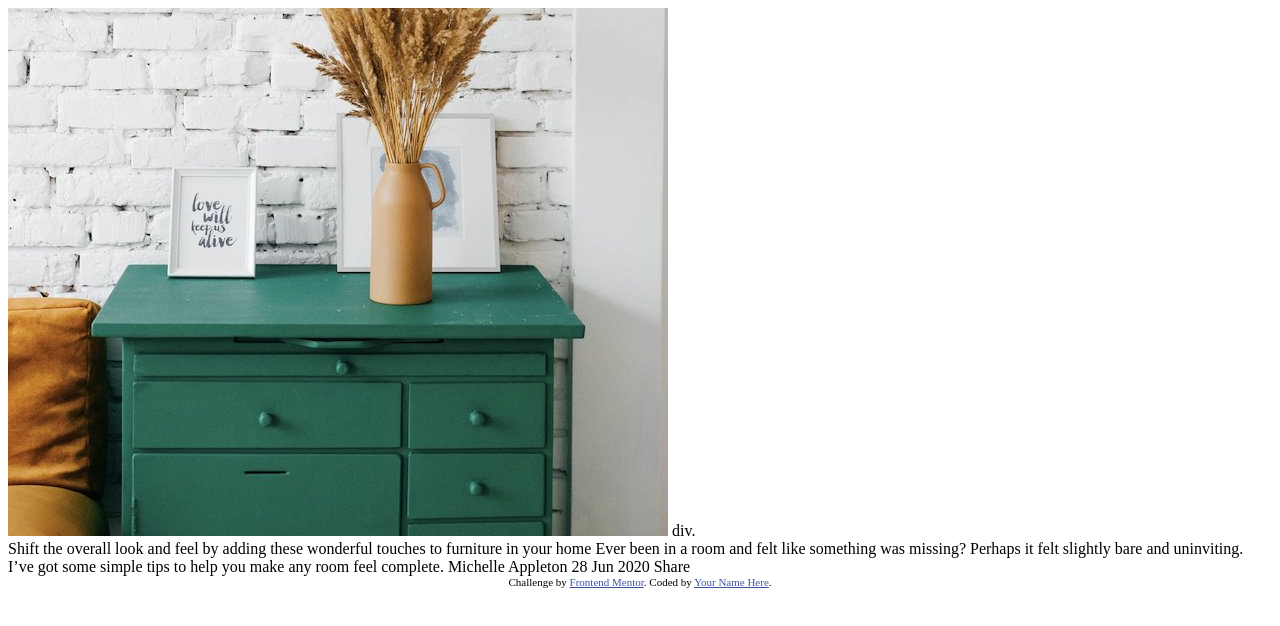
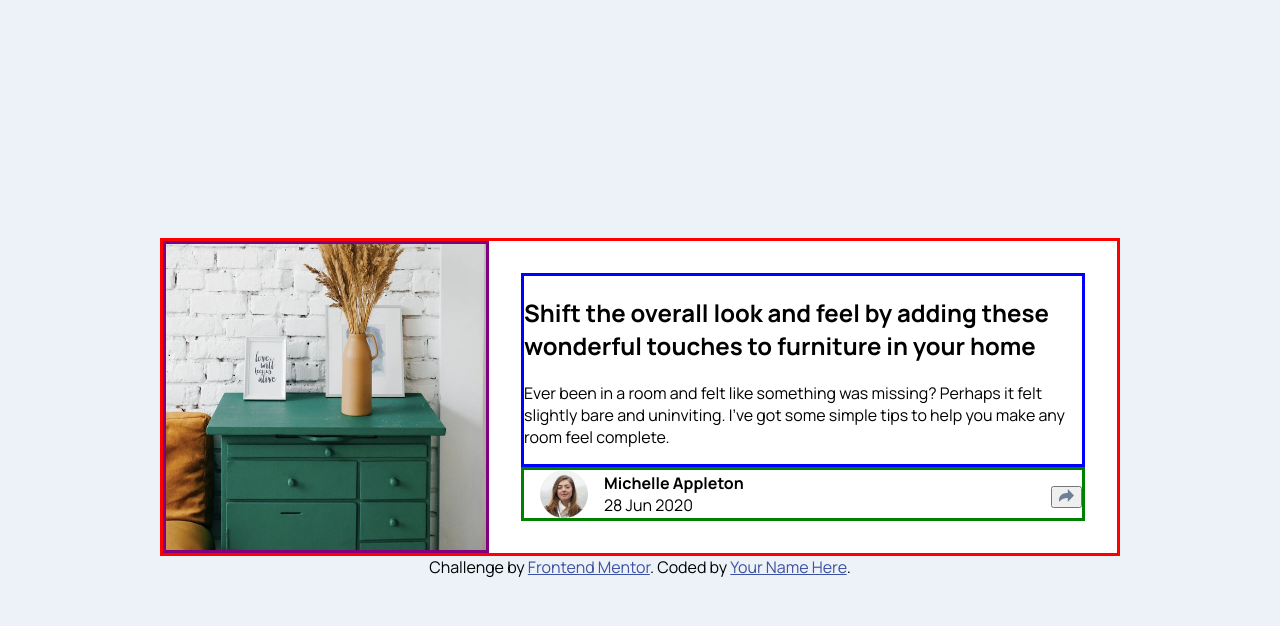
Before and after one commit to jldevx/article-preview-component, a plain HTML site: page index.html in a window 1280 px wide. Drawn offline with Linux system fonts and the light colour scheme.

Commit message:
update styling

```diff
--- a/index.html
+++ b/index.html
@@ -13,25 +13,29 @@
 </head>
 <body>
   <article class="container">
-    <img src="images/drawers.jpg" alt="a green drawer" class="container__drawer-img">
-    div.
+    <div class="container__drawer-wrapper">
+      <img src="images/drawers.jpg" alt="a green drawer" class="container__drawer-img">
+    </div>
+    <div class="container__section">
+      <div class="container__text-wrapper">
+        <h2 class="container__text-wrapper-title">Shift the overall look and feel by adding these wonderful touches to furniture in your home</h2>
+        <p class="container__text-wrapper-description">Ever been in a room and felt like something was missing? Perhaps it felt slightly bare and uninviting. I’ve got some simple tips to help you make any room feel complete.</p>
+      </div>
+      <div class="container__footer-wrapper">
+        <div class="container__profile">
+          <img src="images/avatar-michelle.jpg" alt="picture of michelle" class="container__profile-pic">
+          <div class="container__profile-info">
+            <p class="container__profile-name"><b>Michelle Appleton</b></p>
+            <p class="container__profile-name">28 Jun 2020</p>
+          </div>
+        </div>
+        <button class="container__share-btn"><img src="images/icon-share.svg" alt="share icon" class="container__share-btn-logo"></button>
+      </div>
+    </div>
   </article>
-
-  Shift the overall look and feel by adding these wonderful
-  touches to furniture in your home
-
-  Ever been in a room and felt like something was missing? Perhaps
-  it felt slightly bare and uninviting. I’ve got some simple tips
-  to help you make any room feel complete.
-
-  Michelle Appleton
-  28 Jun 2020
-
-  Share
-
-  <div class="attribution">
+  <footer class="attribution">
     Challenge by <a href="https://www.frontendmentor.io?ref=challenge" target="_blank">Frontend Mentor</a>.
     Coded by <a href="#">Your Name Here</a>.
-  </div>
+  </footer>
 </body>
 </html>
--- a/style.scss
+++ b/style.scss
@@ -1,6 +1,69 @@
-
+*, *::before, *::after {
+  box-sizing: border-box;
+}
+:root {
+  --size-image: 20rem;
+  --color-light-grayish: hsl(210, 46%, 95%);
+}
+body {
+  height: 100vh;
+  display: flex;
+  justify-content: center;
+  align-items: center;
+  flex-direction: column;
+  background-color: var(--color-light-grayish);
+  font-family: 'Manrope';
+}
+.container {
+  background-color: hsl(0, 0%, 100%);
+  display: flex;
+  border: solid red;
+  width: min(90%, 60rem);
+  align-items: center;
+  &__section {
+    height: 100%;
+    padding: 2rem;
+  }
+  &__drawer-wrapper {
+    border: solid purple;
+    height: 100%;
+  }
+  &__drawer-img {
+    display: block;
+    height: 100%;
+    width: var(--size-image);
+  }
+  &__text-wrapper {
+    border: solid blue;
+    padding: 0;
+  }
+  &__profile {
+    display: flex;
+    align-items: center;
+    gap: 1rem;
+    &-pic {
+     height: 3rem;
+     border-radius: 50%;
+    }
+    &-info p {
+      margin: 0;
+      padding: 0;
+    }
+  }
+  &__share-btn {
+    position: absolute;
+    right: 0;
+    top: 1rem;
+  }
+  &__footer-wrapper {
+    position: relative;
+    display: block;
+    border: solid green;
+    padding: 0 1rem;
+  }
+}
 .attribution {
-  font-size: 11px;
+  font-size: 1rem;
   text-align: center;
   & a {
     color: hsl(228, 45%, 44%);
```
Also changed, not shown: style.css, 1 other file.
